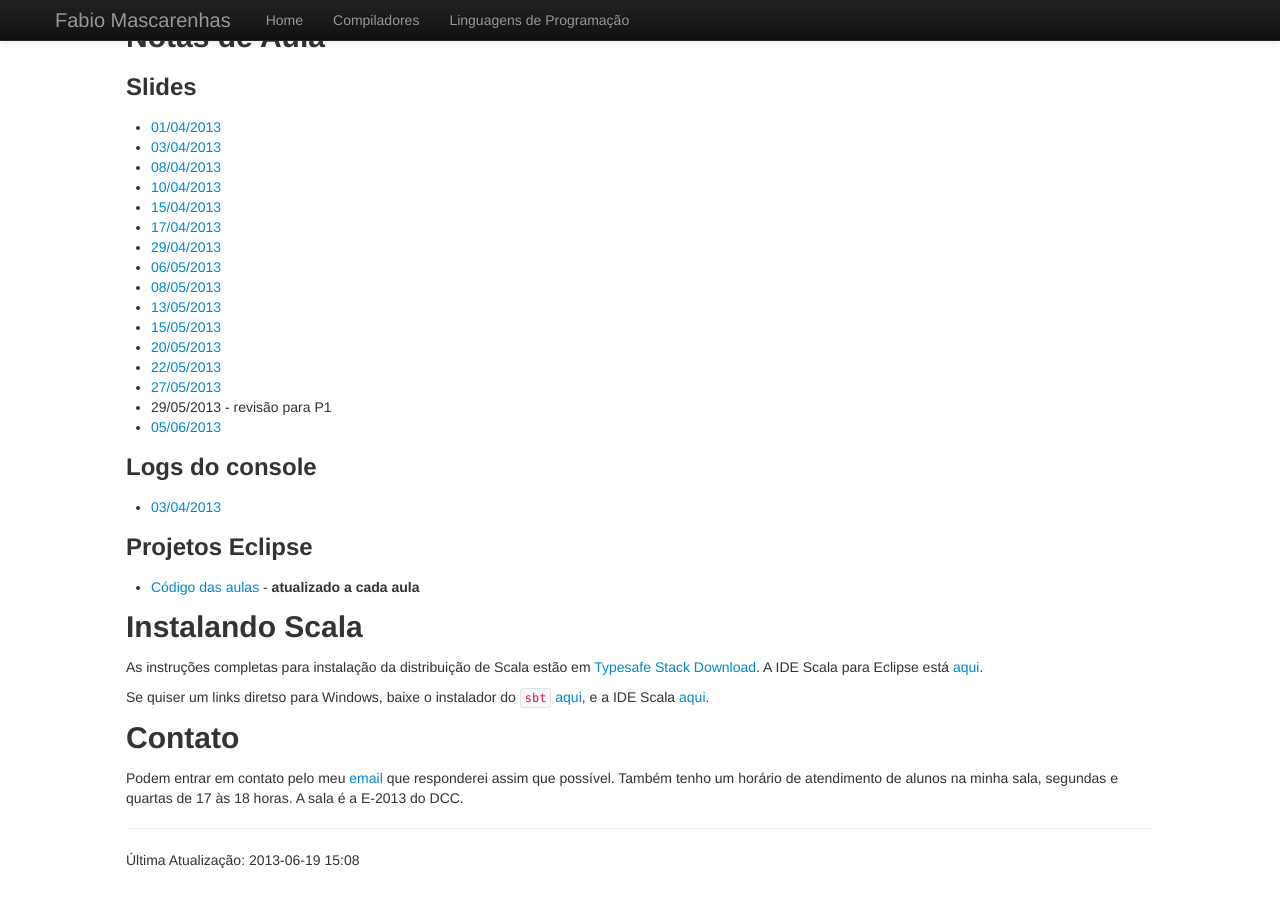
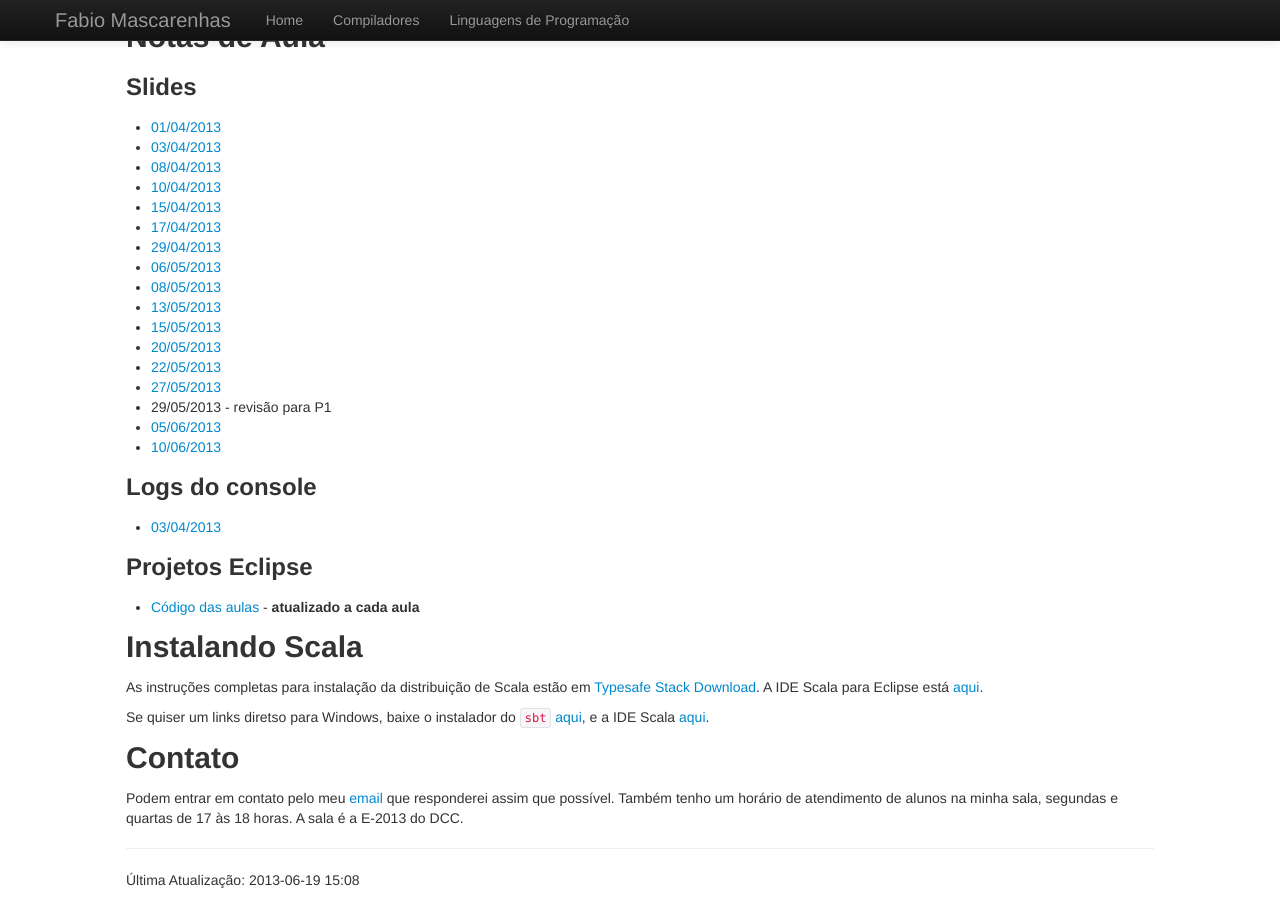
Before and after one commit to fabiomascarenhas/fabiomascarenhas.github.com, a Jekyll site: the page built from lp/index.md, in a window 1280 px wide and 900 px high, scrolled down 1343 px. Built offline with Jekyll 4.4.1, drawn with Linux system fonts in a browser that asks for light colours.

Commit message:
notas de aula lp 10/06

```diff
--- a/lp/index.md
+++ b/lp/index.md
@@ -127,6 +127,7 @@ Notas de Aula
 * [27/05/2013](Aula14.pdf)
 * 29/05/2013 - revisão para P1
 * [05/06/2013](Aula15.pdf)
+* [10/06/2013](Aula16.pdf)
 
 ### Logs do console
 
```
Also changed, not shown: 2 other files.
